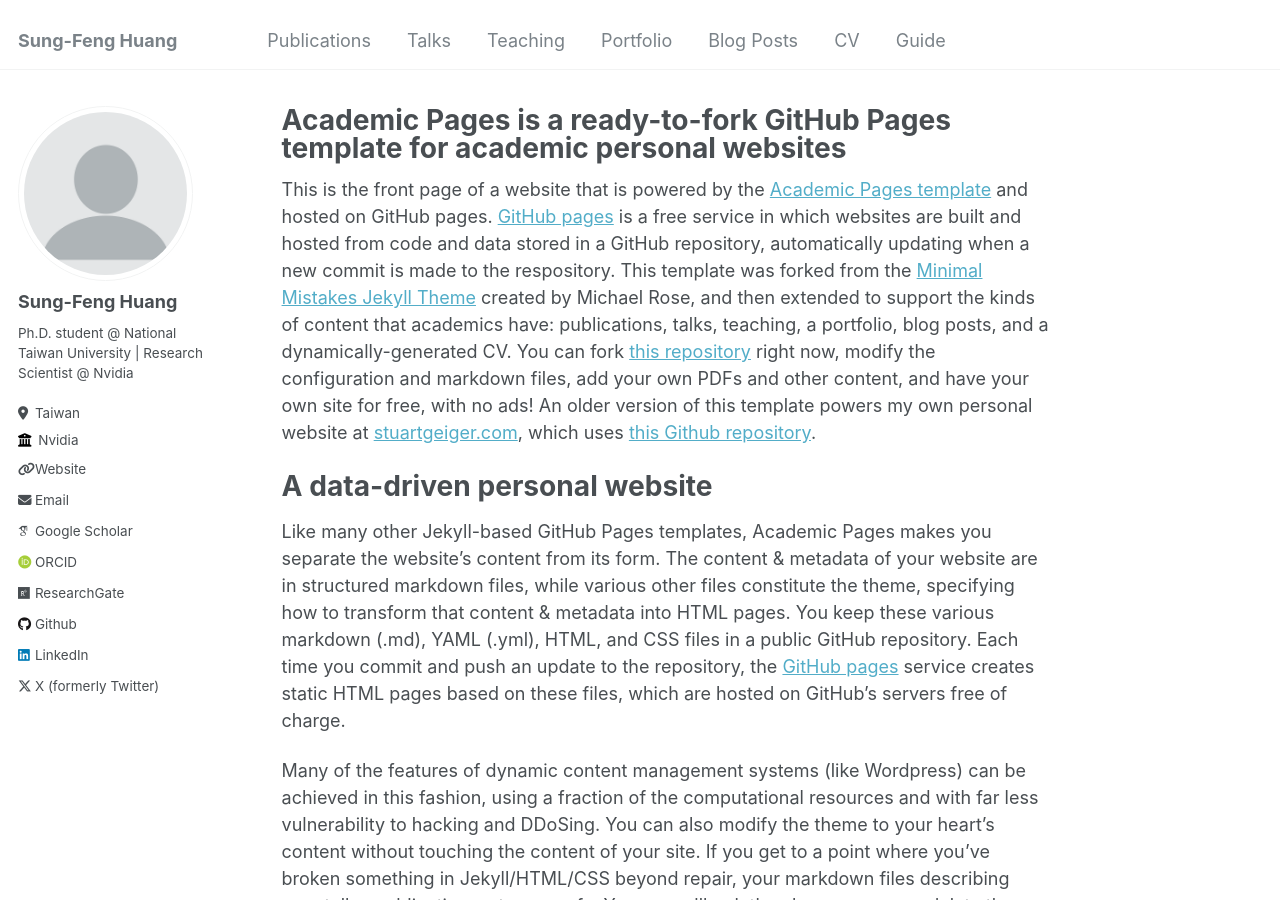
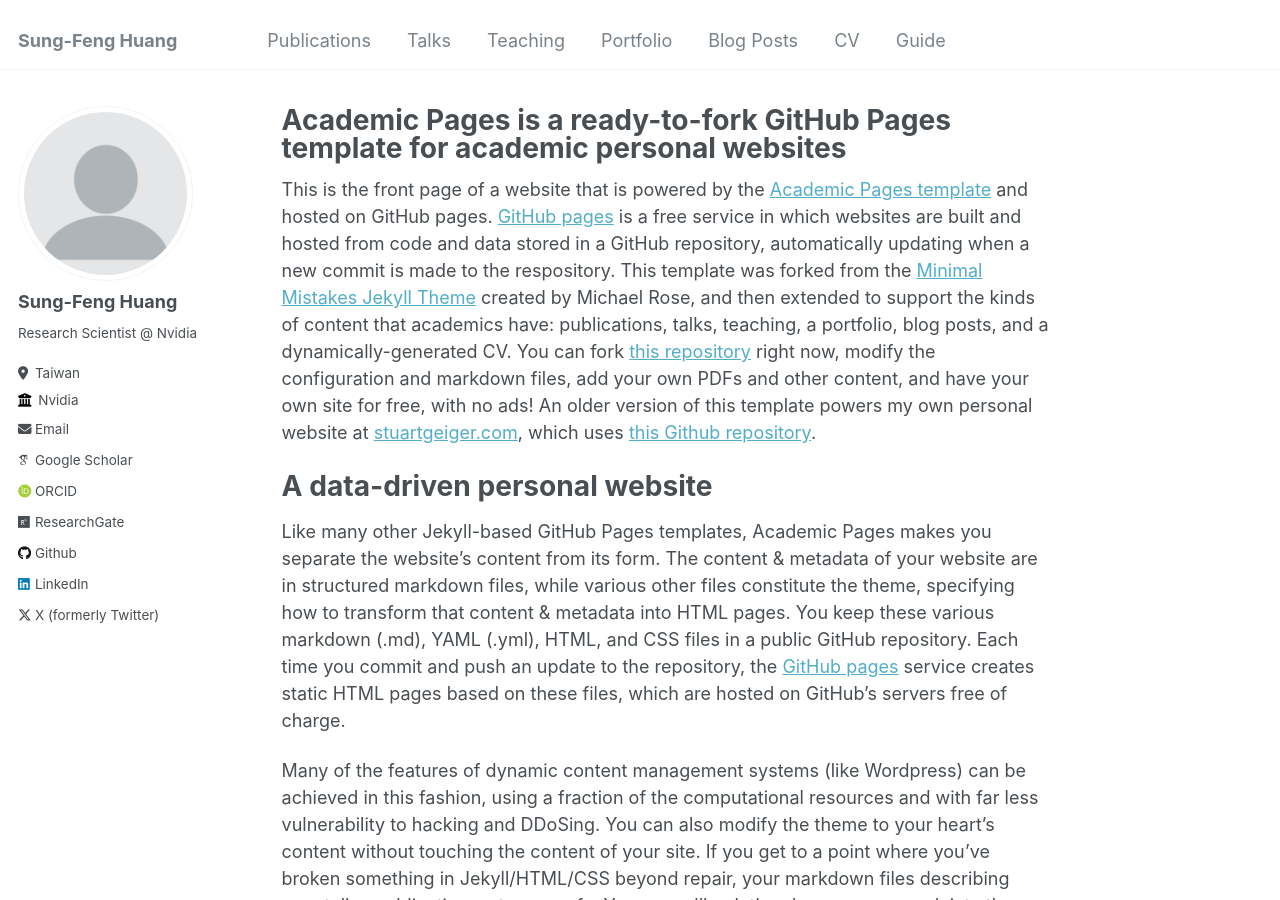
Before and after one commit to SungFeng-Huang/sungfeng-huang.github.io, a Jekyll site: the page built from _pages/about.md, in a window 1280 px wide and 900 px high. Built offline with Jekyll 4.4.1, drawn with Linux system fonts in a browser that asks for light colours; some web fonts are replaced.

Commit message:
Update personal information, remove degree information, and adjust the description and personal profile

```diff
--- a/_config.yml
+++ b/_config.yml
@@ -11,7 +11,7 @@
 title                    : "Sung-Feng Huang"
 title_separator          : "-"
 name                     : &name "Sung-Feng Huang"
-description              : &description "Ph.D. student @ National Taiwan University | Research Scientist @ Nvidia"
+description              : &description "Research Scientist @ Nvidia"
 url                      : https://sungfeng-huang.github.io # the base hostname & protocol for your site e.g. "https://mmistakes.github.io"
 baseurl                  : "" # the subpath of your site, e.g. "/blog"
 repository               : "SungFeng-Huang/sungfeng-huang.github.io"
@@ -24,10 +24,10 @@
   avatar           : "profile.png"
   name             : "Sung-Feng Huang"
   pronouns         : # example: "she/her"
-  bio              : "Ph.D. student @ National Taiwan University | Research Scientist @ Nvidia"
+  bio              : "Research Scientist @ Nvidia"
   location         : "Taiwan"
   employer         : "Nvidia"
-  uri              : "sungfeng-huang.github.io"
+  uri              : # URL - Update with the correct link to your profile
   email            : "sungfengh@nvidia.com"
 
   # Academic websites
```
